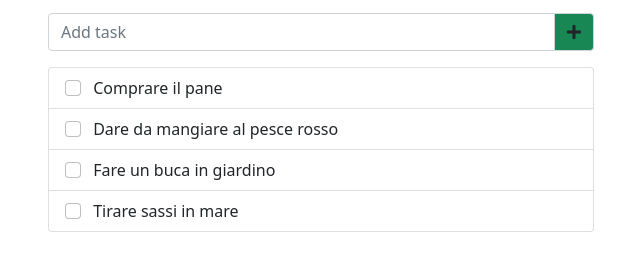
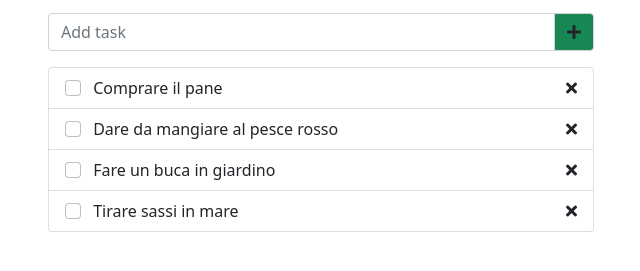
Before and after one commit to maldrek3103/vue-todolist, a plain HTML site: page index.html in a window 1280 px wide. Shown: the part 75-346 px from the top of the page, without its empty margins (319-959 px from the left). Drawn offline with nearby package versions, Linux system fonts and the light colour scheme.

Commit message:
added delete button, working on logic

```diff
--- a/index.html
+++ b/index.html
@@ -41,10 +41,13 @@
                     </div>
                     <div class="col-6 offset-3 d-flex align-items-center">
                         <ul class="list-group w-100">
-                            <li v-for="todo in todos" class="list-group-item">
-                                <input class="form-check-input me-2" type="checkbox" value="" id="flexCheckDefault">
-                                <span>{{ todo.text }}</span>
-
+                            <li v-for="(todo,index) in todos"
+                                class="list-group-item d-flex align-items-center justify-content-between">
+                                <span><input class="form-check-input me-2 clickable" type="checkbox" value=""
+                                        id="flexCheckDefault">
+                                    {{ todo.text }}</span>
+                                <span @click="deleteTask(index)" class="delete-task clickable"><i
+                                        class="fas fa-times"></i></span>
                             </li>
                         </ul>
                     </div>
--- a/js/script.js
+++ b/js/script.js
@@ -7,5 +7,10 @@ var root = new Vue({
             { text: 'Fare un buca in giardino' },
             { text: 'Tirare sassi in mare' },
         ]
+    },
+    methods: {
+        deleteTask(index) {
+
+        }
     }
 })
```
